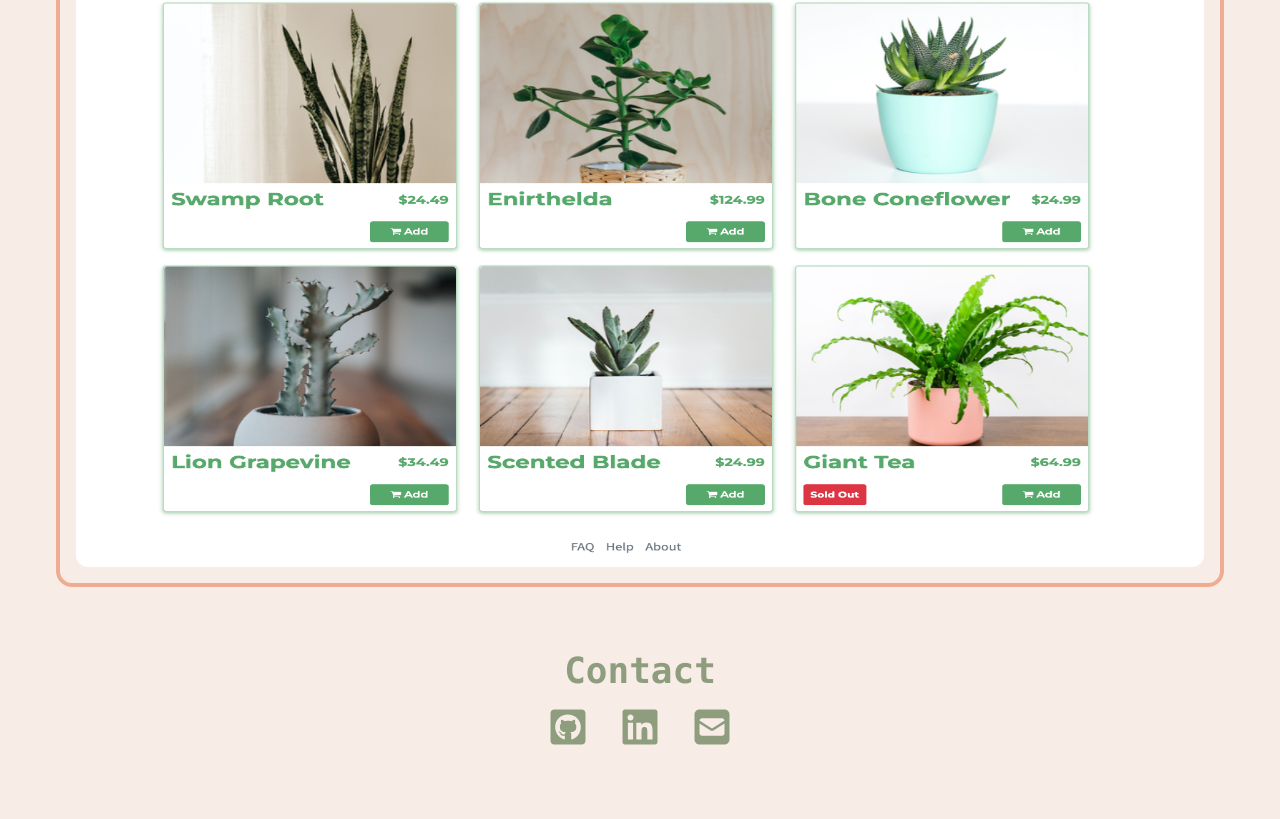
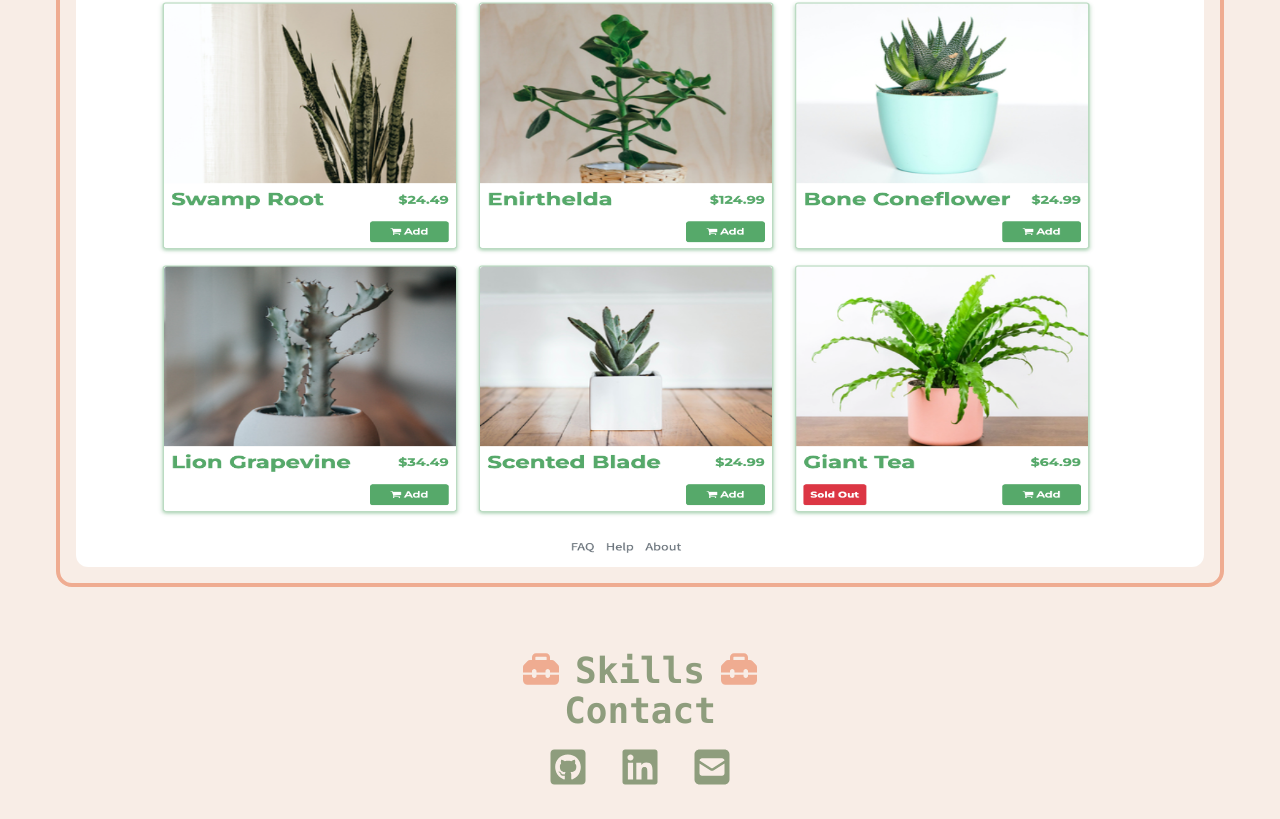
Before and after one commit to lyjeileen/portfolio, a Next.js app: page / in a window 1280 px wide. Shown: the part 3195-4014 px from the top of the page. Before the commit the page ends 3974 px from the top, so only its background shows below. Built offline with nearby package versions, Linux system fonts and the light colour scheme.

Commit message:
Add Skills component

```diff
--- /dev/null
+++ b/components/Skills.tsx
@@ -0,0 +1,25 @@
+export default function Skills() {
+  return (
+    <>
+      <div className="flex justify-center mt-4">
+        <svg
+          className="w-9 h-9 fill-softred"
+          xmlns="http://www.w3.org/2000/svg"
+          viewBox="0 0 512 512"
+        >
+          <path d="M176 88v40h160V88c0-4.4-3.6-8-8-8H184c-4.4 0-8 3.6-8 8zm-48 40V88c0-30.9 25.1-56 56-56h144c30.9 0 56 25.1 56 56v40h28.1c12.7 0 24.9 5.1 33.9 14.1l51.9 51.9c9 9 14.1 21.2 14.1 33.9V304H384v-16c0-17.7-14.3-32-32-32s-32 14.3-32 32v16H192v-16c0-17.7-14.3-32-32-32s-32 14.3-32 32v16H0v-76.1C0 215.2 5.1 203 14.1 194L66 142.1c9-9 21.2-14.1 33.9-14.1H128zM0 416v-80h128v16c0 17.7 14.3 32 32 32s32-14.3 32-32v-16h128v16c0 17.7 14.3 32 32 32s32-14.3 32-32v-16h128v80c0 35.3-28.7 64-64 64H64c-35.3 0-64-28.7-64-64z"></path>
+        </svg>
+        <h1 className="text-grassgreen text-4xl text-center font-bold mx-4">
+          Skills
+        </h1>
+        <svg
+          className="w-9 h-9 fill-softred"
+          xmlns="http://www.w3.org/2000/svg"
+          viewBox="0 0 512 512"
+        >
+          <path d="M176 88v40h160V88c0-4.4-3.6-8-8-8H184c-4.4 0-8 3.6-8 8zm-48 40V88c0-30.9 25.1-56 56-56h144c30.9 0 56 25.1 56 56v40h28.1c12.7 0 24.9 5.1 33.9 14.1l51.9 51.9c9 9 14.1 21.2 14.1 33.9V304H384v-16c0-17.7-14.3-32-32-32s-32 14.3-32 32v16H192v-16c0-17.7-14.3-32-32-32s-32 14.3-32 32v16H0v-76.1C0 215.2 5.1 203 14.1 194L66 142.1c9-9 21.2-14.1 33.9-14.1H128zM0 416v-80h128v16c0 17.7 14.3 32 32 32s32-14.3 32-32v-16h128v16c0 17.7 14.3 32 32 32s32-14.3 32-32v-16h128v80c0 35.3-28.7 64-64 64H64c-35.3 0-64-28.7-64-64z"></path>
+        </svg>
+      </div>
+    </>
+  );
+}
--- a/pages/index.tsx
+++ b/pages/index.tsx
@@ -1,6 +1,7 @@
 import Image from 'next/image';
 import Projects from 'components/Projects';
 import Contact from 'components/Contact';
+import Skills from '@/components/Skills';
 
 export default function Home() {
   return (
@@ -20,14 +21,9 @@ export default function Home() {
         </p>
 
         <Projects />
+        <Skills />
         {/* <h1 className="text-grassgreen text-4xl text-center font-bold mx-4">
           About Me
-        </h1>
-        <svg xmlns="http://www.w3.org/2000/svg" viewBox="0 0 512 512">
-      <path d="M176 88v40h160V88c0-4.4-3.6-8-8-8H184c-4.4 0-8 3.6-8 8zm-48 40V88c0-30.9 25.1-56 56-56h144c30.9 0 56 25.1 56 56v40h28.1c12.7 0 24.9 5.1 33.9 14.1l51.9 51.9c9 9 14.1 21.2 14.1 33.9V304H384v-16c0-17.7-14.3-32-32-32s-32 14.3-32 32v16H192v-16c0-17.7-14.3-32-32-32s-32 14.3-32 32v16H0v-76.1C0 215.2 5.1 203 14.1 194L66 142.1c9-9 21.2-14.1 33.9-14.1H128zM0 416v-80h128v16c0 17.7 14.3 32 32 32s32-14.3 32-32v-16h128v16c0 17.7 14.3 32 32 32s32-14.3 32-32v-16h128v80c0 35.3-28.7 64-64 64H64c-35.3 0-64-28.7-64-64z"></path>
-    </svg>
-        <h1 className="text-grassgreen text-4xl text-center font-bold mx-4">
-          Skills
         </h1>
         <svg xmlns="http://www.w3.org/2000/svg" viewBox="0 0 448 512">
       <path d="M96 0C43 0 0 43 0 96v320c0 53 43 96 96 96h320c17.7 0 32-14.3 32-32s-14.3-32-32-32v-64c17.7 0 32-14.3 32-32V32c0-17.7-14.3-32-32-32H96zm0 384h256v64H96c-17.7 0-32-14.3-32-32s14.3-32 32-32zm32-240c0-8.8 7.2-16 16-16h192c8.8 0 16 7.2 16 16s-7.2 16-16 16H144c-8.8 0-16-7.2-16-16zm16 48h192c8.8 0 16 7.2 16 16s-7.2 16-16 16H144c-8.8 0-16-7.2-16-16s7.2-16 16-16z"></path>
```
